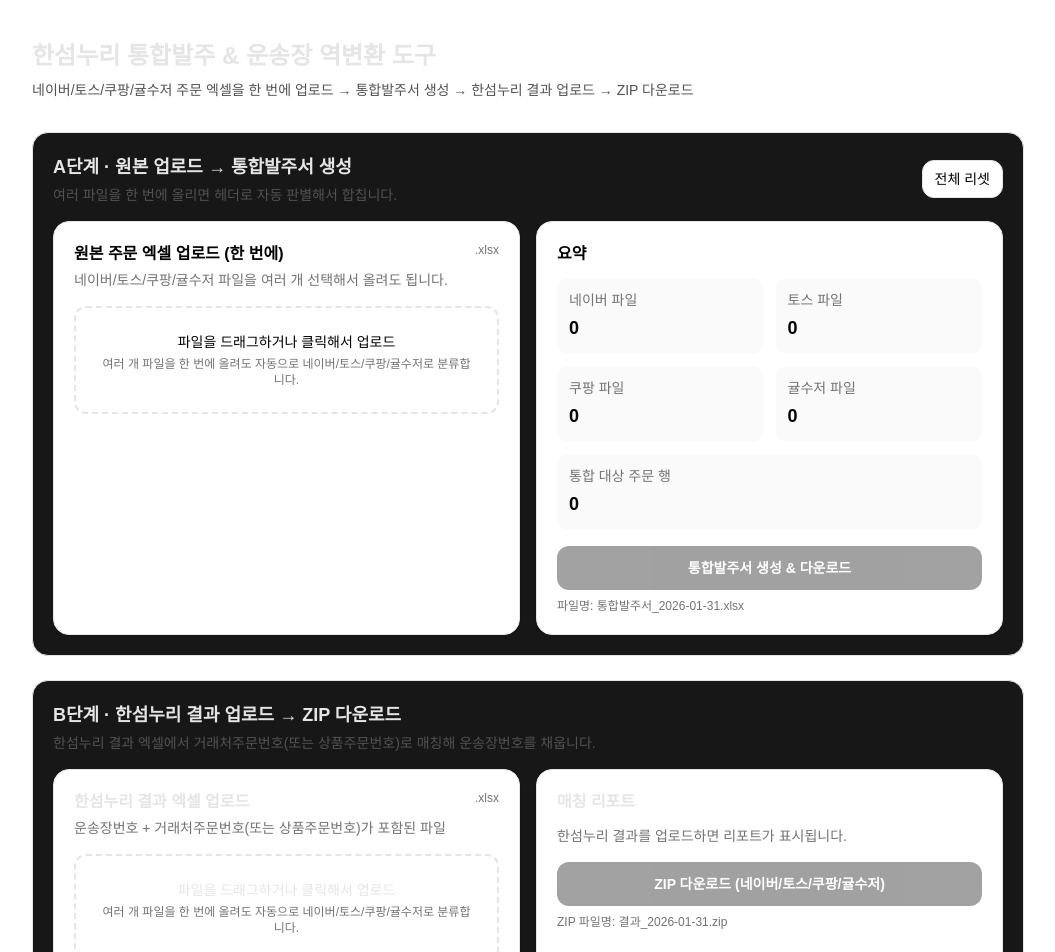
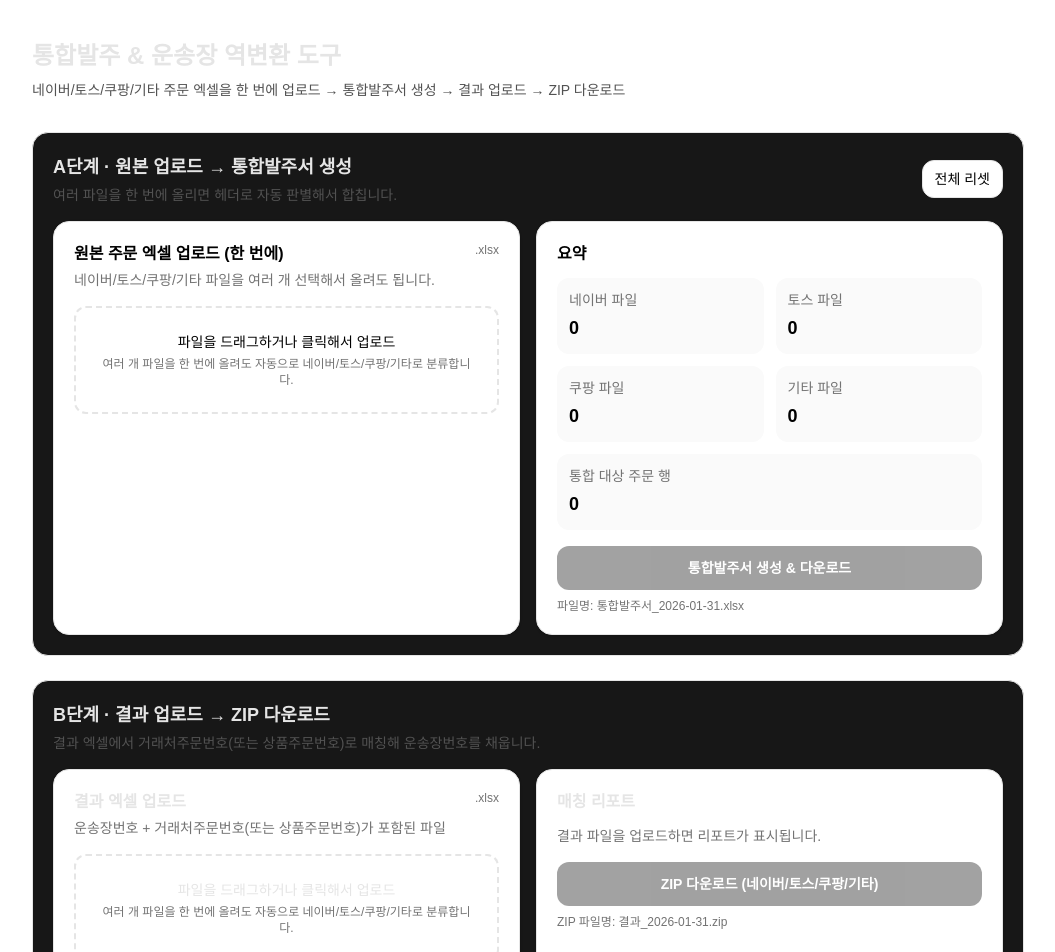
Before and after one commit to yunhak000/hansom-order-tool, a Next.js app: page / in a window 1280 px wide. Shown: the top 952 px of the page, without its empty margins (112-1167 px from the left). Built offline with nearby package versions, Linux system fonts and the light colour scheme.

Commit message:
fix: 귤수저, 한섬누리 텍스트 전부 제거 및 교체

```diff
--- a/src/app/page.tsx
+++ b/src/app/page.tsx
@@ -156,7 +156,7 @@ export default function HomePage() {
 
   const onUploadHansomResult = async (files: File[]) => {
     setErrors([]);
-    setBusy("한섬누리 결과 분석 중…");
+    setBusy("결과 파일 분석 중…");
 
     try {
       const file = files[0];
@@ -212,7 +212,7 @@ export default function HomePage() {
 
     try {
       if (!state.hansomMap) {
-        setErrors(["한섬누리 결과 엑셀을 먼저 업로드해주세요."]);
+        setErrors(["결과 엑셀을 먼저 업로드해주세요."]);
         return;
       }
 
@@ -271,12 +271,12 @@ export default function HomePage() {
           gyul.sourceArrayBuffer,
           map,
         );
-        outputs.push({ filename: `귤수저_${todayKST()}.xlsx`, data: out });
+        outputs.push({ filename: `기타_${todayKST()}.xlsx`, data: out });
       }
 
       if (!outputs.length) {
         setErrors([
-          "다운로드할 결과가 없어요. 원본 파일/한섬누리 결과를 확인해주세요.",
+          "다운로드할 결과가 없어요. 원본 파일/결과 파일을 확인해주세요.",
         ]);
         return;
       }
@@ -319,11 +319,11 @@ export default function HomePage() {
     <main className="mx-auto max-w-5xl px-4 py-10">
       <header className="mb-8">
         <h1 className="text-2xl font-bold text-neutral-200">
-          한섬누리 통합발주 & 운송장 역변환 도구
+          통합발주 & 운송장 역변환 도구
         </h1>
         <p className="mt-2 text-sm text-neutral-600">
-          네이버/토스/쿠팡/귤수저 주문 엑셀을 한 번에 업로드 → 통합발주서 생성 →
-          한섬누리 결과 업로드 → ZIP 다운로드
+          네이버/토스/쿠팡/기타 주문 엑셀을 한 번에 업로드 → 통합발주서 생성 →
+          결과 업로드 → ZIP 다운로드
         </p>
       </header>
 
@@ -351,7 +351,7 @@ export default function HomePage() {
           <div className="mt-4 grid gap-4 md:grid-cols-2">
             <UploadBox
               title="원본 주문 엑셀 업로드 (한 번에)"
-              description="네이버/토스/쿠팡/귤수저 파일을 여러 개 선택해서 올려도 됩니다."
+              description="네이버/토스/쿠팡/기타 파일을 여러 개 선택해서 올려도 됩니다."
               onFiles={onUploadOriginals}
             />
 
@@ -377,7 +377,7 @@ export default function HomePage() {
                   </div>
                 </div>
                 <div className="rounded-xl bg-neutral-50 p-3">
-                  <div className="text-neutral-500">귤수저 파일</div>
+                  <div className="text-neutral-500">기타 파일</div>
                   <div className="mt-1 text-lg font-bold">
                     {channelCount.MANDARINSPOON}
                   </div>
@@ -474,16 +474,16 @@ export default function HomePage() {
         {/* B단계 */}
         <section className="rounded-2xl border border-neutral-200 bg-neutral-900 p-5 text-neutral-200">
           <div className="text-lg font-semibold">
-            B단계 · 한섬누리 결과 업로드 → ZIP 다운로드
+            B단계 · 결과 업로드 → ZIP 다운로드
           </div>
           <div className="mt-1 text-sm text-neutral-600">
-            한섬누리 결과 엑셀에서 거래처주문번호(또는 상품주문번호)로 매칭해
+            결과 엑셀에서 거래처주문번호(또는 상품주문번호)로 매칭해
             운송장번호를 채웁니다.
           </div>
 
           <div className="mt-4 grid gap-4 md:grid-cols-2">
             <UploadBox
-              title="한섬누리 결과 엑셀 업로드"
+              title="결과 엑셀 업로드"
               description="운송장번호 + 거래처주문번호(또는 상품주문번호)가 포함된 파일"
               multiple={false}
               onFiles={onUploadHansomResult}
@@ -494,7 +494,7 @@ export default function HomePage() {
 
               {!state.matchReport ? (
                 <div className="mt-3 text-sm text-neutral-500">
-                  한섬누리 결과를 업로드하면 리포트가 표시됩니다.
+                  결과 파일을 업로드하면 리포트가 표시됩니다.
                 </div>
               ) : (
                 <div className="mt-3 space-y-2 text-sm">
@@ -505,7 +505,7 @@ export default function HomePage() {
                     </span>
                   </div>
                   <div className="flex justify-between">
-                    <span className="text-neutral-600">한섬누리 행 수</span>
+                    <span className="text-neutral-600">결과 행 수</span>
                     <span className="font-semibold">
                       {state.matchReport.totalHansomRows}
                     </span>
@@ -520,7 +520,7 @@ export default function HomePage() {
                   </div>
                   <div className="flex justify-between">
                     <span className="text-neutral-600">
-                      원본에 있는데 한섬누리에 없음
+                      원본에 있는데 결과에 없음
                     </span>
                     <span className="font-semibold">
                       {state.matchReport.missingInHansom.length}
@@ -528,7 +528,7 @@ export default function HomePage() {
                   </div>
                   <div className="flex justify-between">
                     <span className="text-neutral-600">
-                      한섬누리에 있는데 원본에 없음
+                      결과에 있는데 원본에 없음
                     </span>
                     <span className="font-semibold">
                       {state.matchReport.missingInOrigin.length}
@@ -542,7 +542,7 @@ export default function HomePage() {
                 disabled={!state.hansomMap || !!busy}
                 className="mt-4 w-full rounded-xl bg-neutral-900 px-4 py-3 text-sm font-semibold text-white disabled:opacity-40"
               >
-                ZIP 다운로드 (네이버/토스/쿠팡/귤수저)
+                ZIP 다운로드 (네이버/토스/쿠팡/기타)
               </button>
 
               <div className="mt-2 text-xs text-neutral-500">
--- a/src/components/UploadBox.tsx
+++ b/src/components/UploadBox.tsx
@@ -64,7 +64,7 @@ export const UploadBox = ({
             : "파일을 드래그하거나 클릭해서 업로드"}
         </div>
         <div className="mt-1 text-xs text-neutral-500">
-          여러 개 파일을 한 번에 올려도 자동으로 네이버/토스/쿠팡/귤수저로
+          여러 개 파일을 한 번에 올려도 자동으로 네이버/토스/쿠팡/기타로
           분류합니다.
         </div>
       </div>
--- a/src/lib/excel/hansom.ts
+++ b/src/lib/excel/hansom.ts
@@ -23,11 +23,11 @@ export const buildHansomMap = async (
 
   if (!keyField)
     throw new Error(
-      "한섬누리 결과 엑셀에서 주문번호 컬럼을 찾지 못했어요. (거래처주문번호/상품주문번호)",
+      "결과 엑셀에서 주문번호 컬럼을 찾지 못했어요. (거래처주문번호/상품주문번호)",
     );
 
   if (!headers.includes("운송장번호"))
-    throw new Error("한섬누리 결과 엑셀에서 운송장번호 컬럼을 찾지 못했어요.");
+    throw new Error("결과 엑셀에서 운송장번호 컬럼을 찾지 못했어요.");
 
   const map: THansomResultMap = new Map();
   rows.forEach((r) => {
--- a/src/lib/mappings/detect.ts
+++ b/src/lib/mappings/detect.ts
@@ -14,7 +14,7 @@ export const detectChannelByHeaders = (headers: string[]): TChannel | null => {
   if (hasAll(headers, ["주문번호", "수취인이름", "운송장번호"]))
     return "COUPANG";
 
-  // 귤수저(개인)
+  // 기타
   if (hasAll(headers, ["고객주문번호", "보내는분성명", "받는분성명"]))
     return "MANDARINSPOON";
 
--- a/src/lib/mappings/normalize.ts
+++ b/src/lib/mappings/normalize.ts
@@ -120,12 +120,12 @@ const adminFields = (
   const r = normName(receiverName);
   if (b && r && b === r) {
     return {
-      adminBuyerName: "귤수저",
+      adminBuyerName: "기타",
       adminBuyerPhone: "010-6837-4121",
     };
   }
   return {
-    adminBuyerName: `${b}/귤수저`,
+    adminBuyerName: `${b}/기타`,
     adminBuyerPhone: normPhone(buyerPhone),
   };
 };
--- a/src/lib/types.ts
+++ b/src/lib/types.ts
@@ -54,7 +54,7 @@ export type TAppState = {
     totalOriginalRows: number;
     totalHansomRows: number;
     matched: number;
-    missingInHansom: string[]; // 원본에 있는데 한섬누리에 없는 주문번호
-    missingInOrigin: string[]; // 한섬누리에 있는데 원본에 없는 주문번호
+    missingInHansom: string[]; // 원본에 있는데 결과에 없는 주문번호
+    missingInOrigin: string[]; // 결과에 있는데 원본에 없는 주문번호
   };
 };
```
